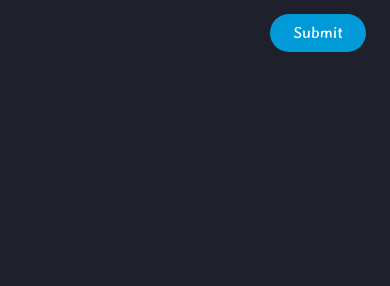
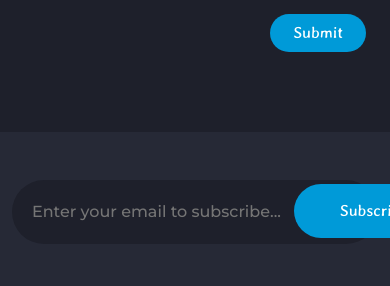
Before and after one commit to Lujaina21/Weather-Forecast, a plain HTML site: page pages/contact.html in a window 390 px wide. Shown: the part 1359-1645 px from the top of the page. Drawn offline with Linux system fonts and the light colour scheme.

Commit message:
Update contact.css

```diff
--- a/css/contact.css
+++ b/css/contact.css
@@ -246,9 +246,3 @@ footer .social-icons a:hover {
 footer .copyright {
   font-size: 14px;
 }
-
-@media (max-width: 765px) {
-  footer {
-    margin-top: 68rem;
-  }
-}
```
